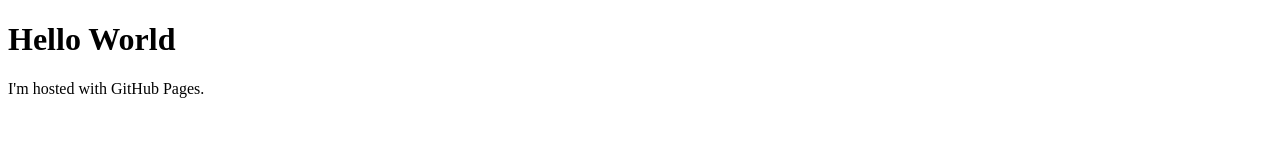
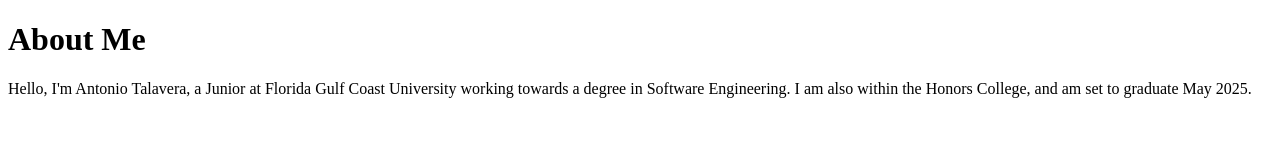
Before and after one commit to Antonio1203/Antonio1203.github.io, a plain HTML site: page index.html in a window 1280 px wide. Drawn offline with Linux system fonts and the light colour scheme.

Commit message:
Update index.html

```diff
--- a/index.html
+++ b/index.html
@@ -1,7 +1,7 @@
 <!DOCTYPE html>
 <html>
 <body>
-<h1>Hello World</h1>
-<p>I'm hosted with GitHub Pages.</p>
+<h1>About Me</h1>
+<p>Hello, I'm Antonio Talavera, a Junior at Florida Gulf Coast University working towards a degree in Software Engineering. I am also within the Honors College, and am set to graduate May 2025. </p>
 </body>
 </html>
```
